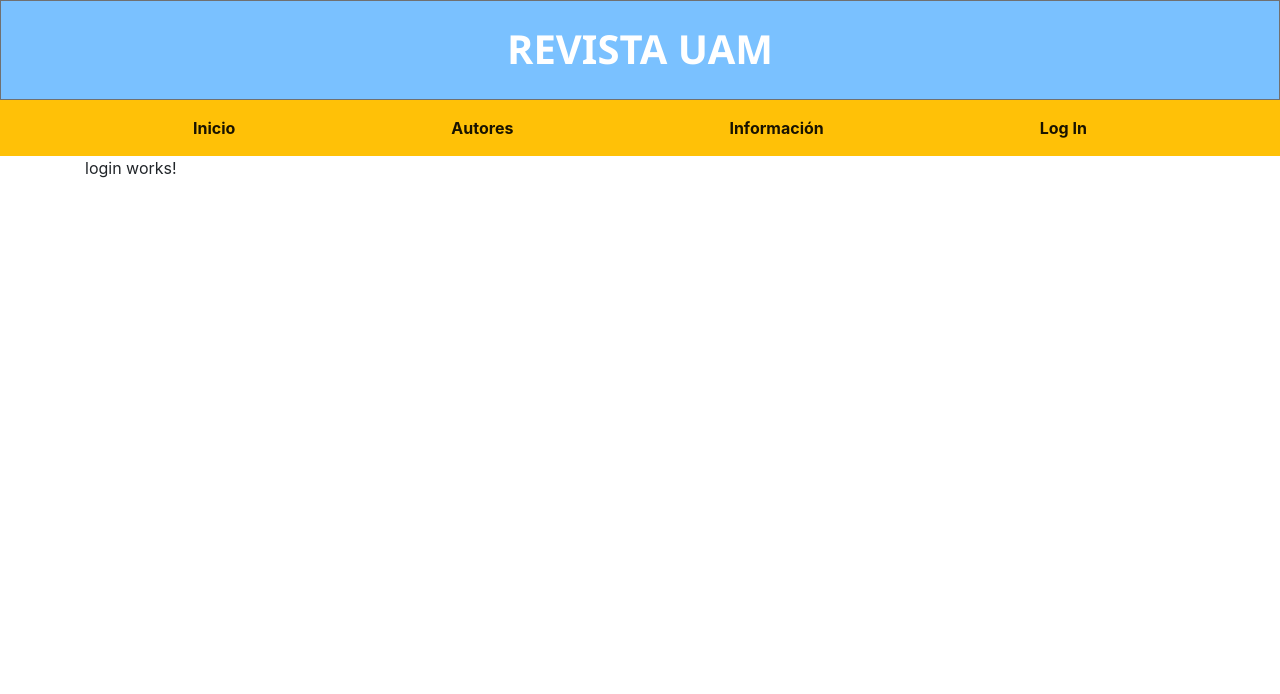
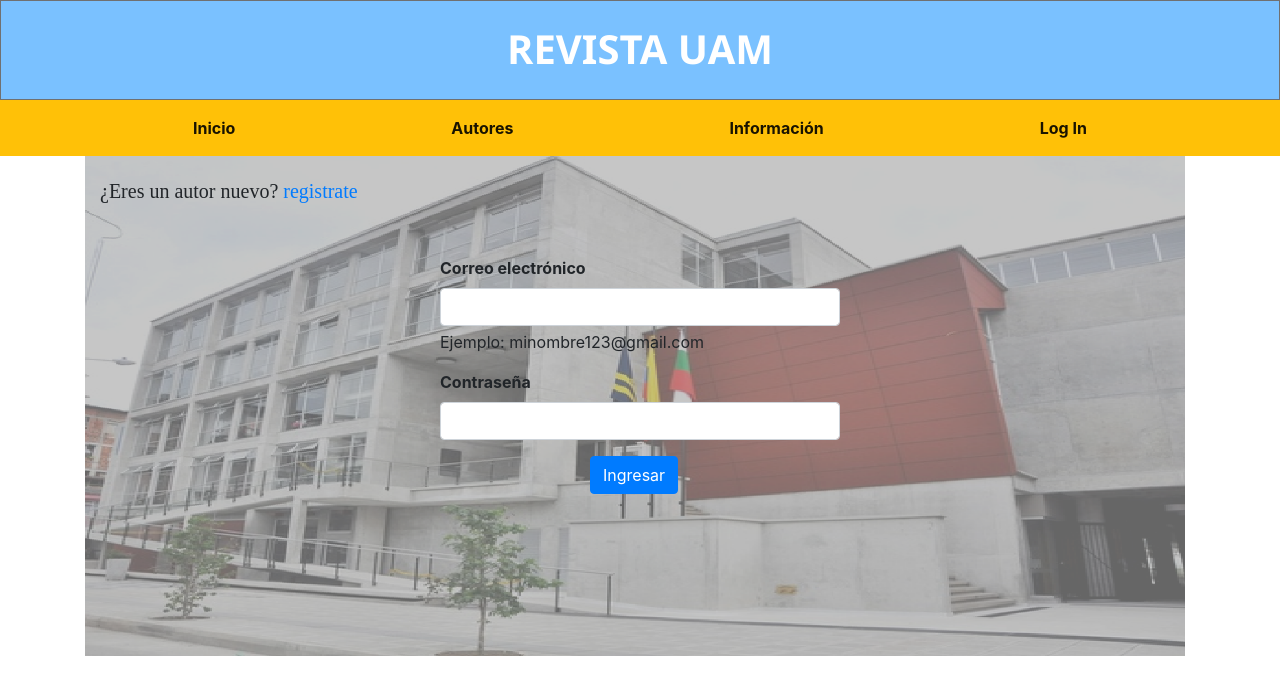
Before and after one commit to nataliaSeguraRamirez/RevistaElectronica-UAM, an Angular app in the folder revistaElectronica/: page /login in a window 1280 px wide. Shown: the top 694 px of the page. Built offline with nearby package versions, Linux system fonts and the light colour scheme.

Commit message:
Terminado el frontend de la pagina de logIn

```diff
--- a/revistaElectronica/src/app/Components/login/login.component.css
+++ b/revistaElectronica/src/app/Components/login/login.component.css
@@ -0,0 +1,29 @@
+form {
+  margin: 50px auto;
+  width: 400px;
+}
+p {
+  margin: 20px auto 0px;
+  font-family: Goudy Old Style;
+  font-size: 20px;
+  margin-left: 15px;
+}
+label {
+  font-weight: bold;
+}
+
+.content {
+  position: relative;
+}
+.container {
+  overflow: hidden;
+  position: relative;
+}
+.imagen {
+  opacity: 0.6;
+  position: fixed;
+  margin-left: 0;
+  margin-top: 0;
+  width: 1100px;
+  height: 500px;
+}
--- a/revistaElectronica/src/app/Components/login/login.component.html
+++ b/revistaElectronica/src/app/Components/login/login.component.html
@@ -1,3 +1,37 @@
 <div class="container">
-  <p>login works!</p>
+  <img class="imagen" src="../../../assets/img/backgroundLogIn.png" alt="" />
+  <div class="content">
+    <p>
+      ¿Eres un autor nuevo?
+      <a href="">registrate</a>
+    </p>
+    <form>
+      <div class="mb-3">
+        <label for="exampleInputEmail1" class="form-label">
+          Correo electrónico
+        </label>
+        <input
+          type="email"
+          class="form-control"
+          id="exampleInputEmail1"
+          aria-describedby="emailHelp"
+        />
+        <div id="emailHelp" class="form-text">
+          Ejemplo: minombre123@gmail.com
+        </div>
+      </div>
+      <div class="mb-3">
+        <label for="exampleInputPassword1" class="form-label">Contraseña</label>
+        <input
+          type="password"
+          class="form-control"
+          id="exampleInputPassword1"
+        />
+      </div>
+
+      <button type="submit" class="btn btn-primary" style="margin-left: 150px;">
+        Ingresar
+      </button>
+    </form>
+  </div>
 </div>
```
Also changed, not shown: revistaElectronica/src/assets/img/backgroundLogIn.png (added).
